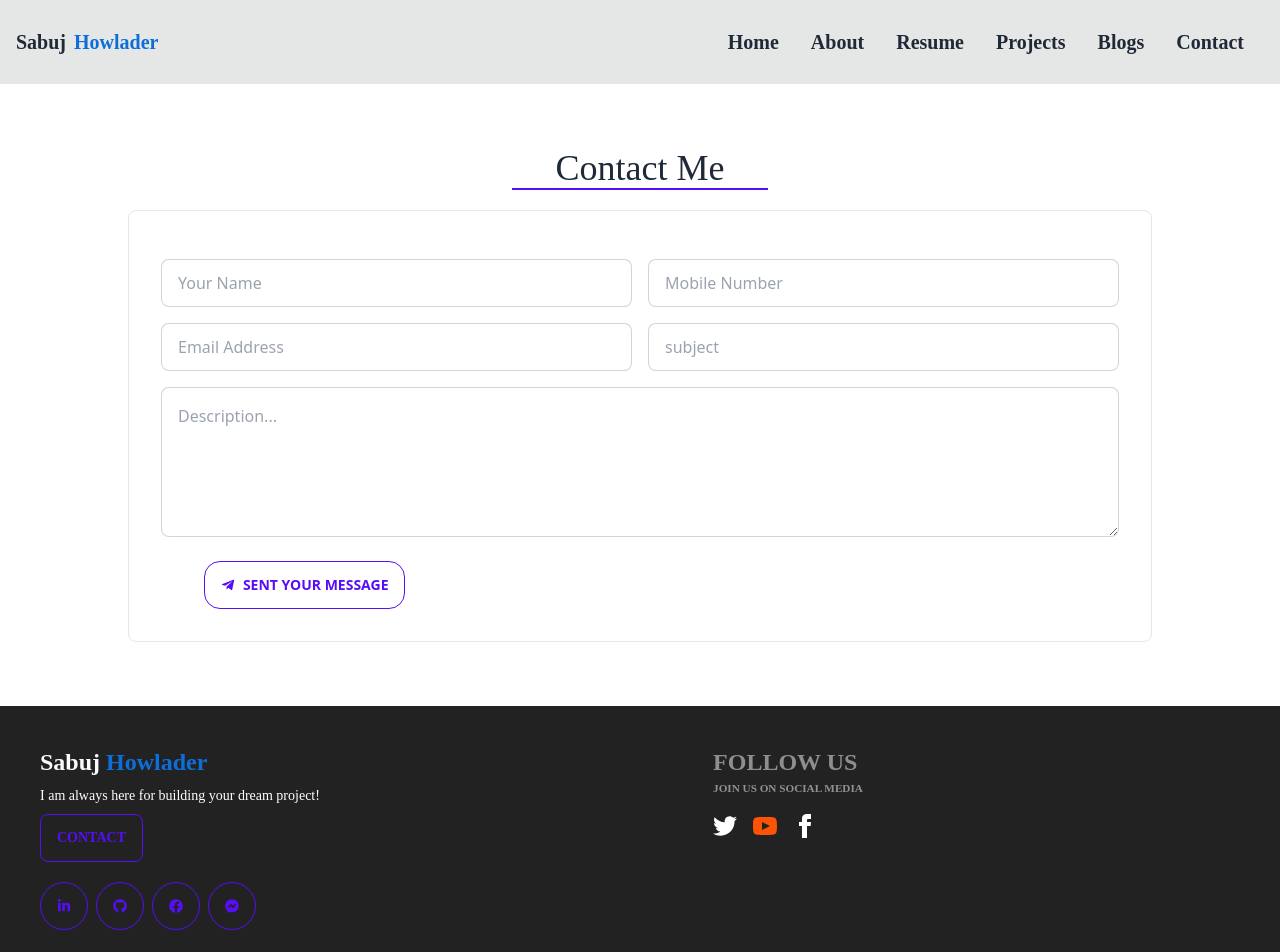
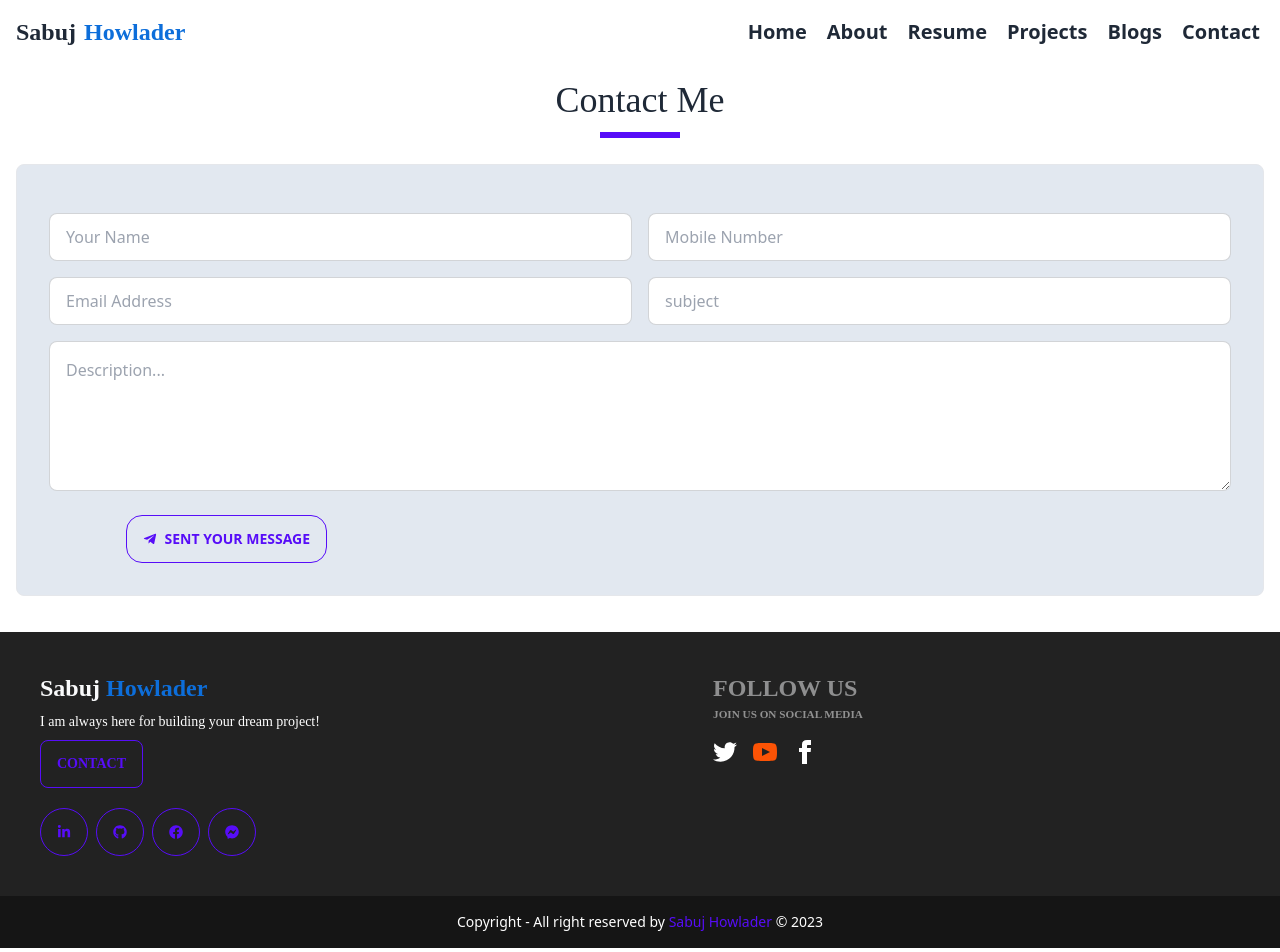
Before and after one commit to sabuj0143/portfoilo, a React (Vite) app: page /contact in a window 1280 px wide. Shown: the top 952 px of the page. Built offline with nearby package versions, Linux system fonts and the light colour scheme.

Commit message:
More update

```diff
--- a/src/component/About/About.jsx
+++ b/src/component/About/About.jsx
@@ -4,7 +4,8 @@ const About = () => {
     return (
         <div className="my-14">
             <div className="title text-center mx-auto">
-                <h3 className="w-[20%] mx-auto monospace text-4xl border-0 border-b-2 border-primary">About Me</h3>
+                <h3 className="w-[20%] mx-auto monospace text-4xl">About Me</h3>
+                <span className='relative -top-0 inline-block w-28 border-[3px] border-primary'></span>
             </div>
             <div>
                 <div className="hero mt-5">
@@ -14,9 +15,9 @@ const About = () => {
                             <p className="py-6 space">Hi, I'm Sabuj Howlader, a full stack web developer. Web design & development is my passion. I love to explore new tech things.
                                 I'm very passionate and dedicated to my work. I have expertise in Front-End and Back-End Web development too. I can design a website fully responsive & dynamic as per requirment. I enjoy every step of the design & development process from discussion and collaboration.
                                 I have experience in React JS, Next JS, Node JS, MongoDB, Experess, Tailwind CSS, Material UI, Bootstrap etc.</p>
-                            <div className='lilita'>
-                                <h3><span className='text-[#0D6EDA]'>Email</span> : sabujhowlader011@gmail.com</h3>
-                                <h3><span className='text-[#0D6EDA]'>Address</span> : Narayanganj Sadar, Dhaka-Bangladesh</h3>
+                            <div className=''>
+                                <h3 className='text-[#0D6EDA]'><span className='text-black'>Email</span> : sabujhowlader011@gmail.com</h3>
+                                <h3 className='text-[#0D6EDA]'><span className='text-black'>Address</span> : Narayanganj Sadar, Dhaka-Bangladesh</h3>
                             </div>
 
                         </div>
--- a/src/component/Contact/Contact.jsx
+++ b/src/component/Contact/Contact.jsx
@@ -1,13 +1,17 @@
 import { FaTelegramPlane } from 'react-icons/fa';
 const Contact = () => {
     return (
-        <div className='my-16'>
+        <div className='p-4'>
             <div className="title text-center mx-auto">
-                <h3 className="w-[20%] mx-auto lilita text-4xl border-0 border-b-2 border-primary">Contact Me</h3>
+                <h3 className="w-[20%] mx-auto lilita text-4xl">Contact Me</h3>
+                <span className='relative -top-0 inline-block w-20 border-[3px] border-primary'></span>
             </div>
             <div>
-                <div className='w-full mx-auto my-5'>
-                    <div className="card-body w-[80%] mx-auto border rounded-lg">
+                <div className='w-full mx-auto flex my-5'>
+                    {/* <div className='w-[20%]'>
+                        <h3>2nd section</h3>
+                    </div> */}
+                    <div className="card-body w-[80%] mx-auto bg-slate-200 border rounded-lg">
                         <form>
                             <div className='md:grid grid-cols-2 gap-4'>
                                 <div className="form-control">
--- a/src/component/Footer/Footer.jsx
+++ b/src/component/Footer/Footer.jsx
@@ -13,15 +13,21 @@ const Footer = () => {
                         <button className="btn btn-outline btn-primary">Contact</button>
                     </Link>
                     <div className='space-x-2 mt-3'>
+                    <a href="https://www.linkedin.com/in/sabuj-howladar-16b467247/">
                                 <button className="btn btn-primary btn-circle btn-outline">
                                     <FaLinkedinIn />
                                 </button>
+                            </a>
+                            <a href="https://github.com/sabuj0143">
                                 <button className="btn btn-primary btn-circle btn-outline">
                                     <FaGithub />
                                 </button>
+                            </a>
+                            <a href="https://www.facebook.com/sabujhowlader0143">
                                 <button className="btn btn-primary btn-circle btn-outline">
                                     <FaFacebook />
                                 </button>
+                            </a>
                             <button className="btn btn-primary btn-circle btn-outline">
                                 <FaFacebookMessenger />
                             </button>
--- a/src/component/Header/Header.jsx
+++ b/src/component/Header/Header.jsx
@@ -2,7 +2,7 @@ import { Link } from "react-router-dom";
 
 const Header = () => {
     return (
-        <div className="navbar bg-base-300 lilita text-xl py-4 px-4 font-semibold">
+        <div className="navbar text-xl py-4 px-4 font-semibold">
             <div className="navbar-start">
                 <div className="dropdown">
                     <label tabIndex={0} className="btn btn-ghost lg:hidden">
@@ -17,10 +17,11 @@ const Header = () => {
                         <li><Link to="/contact">Contact</Link></li>
                     </ul>
                 </div>
-                <a className="normal-case text-xl">Sabuj<span className="text-[#0D6EDA] ml-2">Howlader</span></a>
+                <a className="normal-case lilita text-2xl">Sabuj<span className="text-[#0D6EDA] ml-2">Howlader</span></a>
             </div>
             <div className="navbar-end hidden lg:flex">
-                <ul className="menu menu-horizontal px-1">
+                <ul className="menu-horizontal flex space-x-5 px-1">
+
                     <li><Link to="/">Home</Link></li>
                     <li><Link to="/about">About</Link></li>
                     <li><Link to="/resume">Resume</Link></li>
--- a/src/component/Home/Banner.jsx
+++ b/src/component/Home/Banner.jsx
@@ -3,11 +3,11 @@ import bannerImg from '../../../public/banner/profile-img.jpg'
 import { TypeAnimation } from 'react-type-animation';
 const Banner = () => {
     return (
-        <div>
-            <div className="hero bg-base-200 md:min-h-screen">
+        <div className='w-full h-[100vh]'>
+            <div className="hero md:min-h-screen md:w-full h-[80vh]">
                 <div className="hero-content flex-col lg:flex-row-reverse">
-                    <img src={bannerImg} className="max-w-sm rounded-lg shadow-2xl" />
-                    <div>
+
+                    <div className='md:w-1/2'>
                         <h4 className="text-3xl font-bold">HEY THERE!</h4>
                         <h2 className='text-5xl font-bold py-4 text-[#0D6EDA]'>I'M Sabuj Howlader</h2>
                         <TypeAnimation
@@ -15,6 +15,8 @@ const Banner = () => {
                                 "Full Stack Developer",
                                 2000,
                                 "JavaScript Developer",
+                                2000,
+                                "Mern Stack Developer",
                                 2000,
                                 "ReactJs Developer",
                                 2000,
@@ -27,15 +29,21 @@ const Banner = () => {
                         <p className="py-6">Web design & development is my passion.  I can design & develop website as per requirment.</p>
 
                         <div className='space-x-3'>
+                            <a href="https://www.linkedin.com/in/sabuj-howladar-16b467247/">
                                 <button className="btn btn-primary btn-circle btn-outline">
                                     <FaLinkedinIn />
                                 </button>
+                            </a>
+                            <a href="https://github.com/sabuj0143">
                                 <button className="btn btn-primary btn-circle btn-outline">
                                     <FaGithub />
                                 </button>
+                            </a>
+                            <a href="https://www.facebook.com/sabujhowlader0143">
                                 <button className="btn btn-primary btn-circle btn-outline">
                                     <FaFacebook />
                                 </button>
+                            </a>
                             <button className="btn btn-primary btn-circle btn-outline">
                                 <FaFacebookMessenger />
                             </button>
@@ -47,6 +55,9 @@ const Banner = () => {
 
                         </div>
                     </div>
+                    <div className="img-div md:w-1/2">
+                        <img style={{borderRadius: "0 200px 200px 200px"}} src={bannerImg} className="rounded-lg shadow-2xl" />
+                    </div>
                 </div>
             </div>
         </div>
--- a/src/component/Home/Home.jsx
+++ b/src/component/Home/Home.jsx
@@ -1,5 +1,5 @@
 import Contact from "../Contact/Contact";
-import Skill from "../Skills/Skill";
+// import Skill from "../Skills/Skill";
 import Banner from "./Banner";
 import Services from "./Services";
 
@@ -8,7 +8,7 @@ const Home = () => {
         <div>
             <Banner></Banner>
             <Services></Services>
-            <Skill></Skill>
+            {/* <Skill></Skill> */}
             <Contact></Contact>
         </div>
     );
--- a/src/component/Home/Services.jsx
+++ b/src/component/Home/Services.jsx
@@ -5,34 +5,38 @@ const Services = () => {
     return (
         <div className="my-12">
             <div className="title text-center mx-auto">
-                <button className="text-3xl font-bold btn btn-outline btn-primary border-0 border-b-4">My Services</button>
-                <p className="text-xl font-bold mt-6">Client satisfaction is my first priority</p>
+                <h2 className='text-3xl font-semibold'>My Services</h2>
+                <span className='relative -top-0 inline-block w-28 border-[3px] border-primary'></span>
+                <p className="text-xl font-bold mb-4">Client satisfaction is my first priority</p>
             </div>
             <div className="service-container mt-4 grid md:grid-cols-3 gap-4">
-                <div className="card w-96 bg-base-100 shadow-xl">
+                <div className="card w-96 bg-base-100 hover:bg-[#0D6EDA] hover:text-white shadow-xl">
                     <figure className="px-10 pt-10">
                         <img src={img1} alt="Shoes" className="rounded-xl" />
                     </figure>
                     <div className="card-body items-center text-center">
-                        <h2 className="card-title border-0 border-b-2 border-primary">Web Design</h2>
+                        <h2 className="card-title text-2xl font-semibold">Web Design</h2>
+                        <span className='relative -top-0 inline-block w-20 border-[3px] border-primary'></span>
                         <p>I can make a fully responsive front end and static website like Portfolio, E-commerce & others.</p>
                     </div>
                 </div>
-                <div className="card w-96 bg-base-100 shadow-xl">
+                <div className="card w-96 bg-base-100 hover:bg-[#0D6EDA] hover:text-white shadow-xl">
                     <figure className="px-10 pt-10">
                         <img src={img2} alt="Shoes" className="rounded-xl" />
                     </figure>
                     <div className="card-body items-center text-center">
-                        <h2 className="card-title border-0 border-b-2 border-primary">Full Stack Development</h2>
+                        <h2 className="card-title text-2xl font-semibold">Full Stack Development</h2>
+                        <span className='relative -top-0 inline-block w-20 border-[3px] border-primary'></span>
                         <p>I can develop website with clean, fresh and issue free code to make your website dynamic perfectly..</p>
                     </div>
                 </div>
-                <div className="card w-96 bg-base-100 shadow-xl">
+                <div className="card w-96 bg-base-100 hover:bg-[#0D6EDA] hover:text-white shadow-xl">
                     <figure className="px-10 pt-10">
                         <img src={img3} alt="Shoes" className="rounded-xl" />
                     </figure>
                     <div className="card-body items-center text-center">
-                        <h2 className="card-title border-0 border-b-2 border-primary">UI/UX Design</h2>
+                        <h2 className="card-title font-semibold text-2xl">UI/UX Design</h2>
+                        <span className='relative -top-0 inline-block w-20 border-[3px] border-primary'></span>
                         <p>I can design creative UI for your app or website as per your demand and specification.</p>
                     </div>
                 </div>
--- /dev/null
+++ b/src/component/experienceEducation/ExperienceEducation.jsx
@@ -0,0 +1,11 @@
+import React from 'react';
+
+const ExperienceEducation = () => {
+    return (
+        <div>
+            <h2>Experience Education</h2>
+        </div>
+    );
+};
+
+export default ExperienceEducation;
```
Also changed, not shown: public/banner/profile1.jpg (added), public/banner/profile2.jpg (added), src/component/photoGallery/PhotoGallery.jsx (added). Lines whose indentation alone changed are shown as unchanged.
